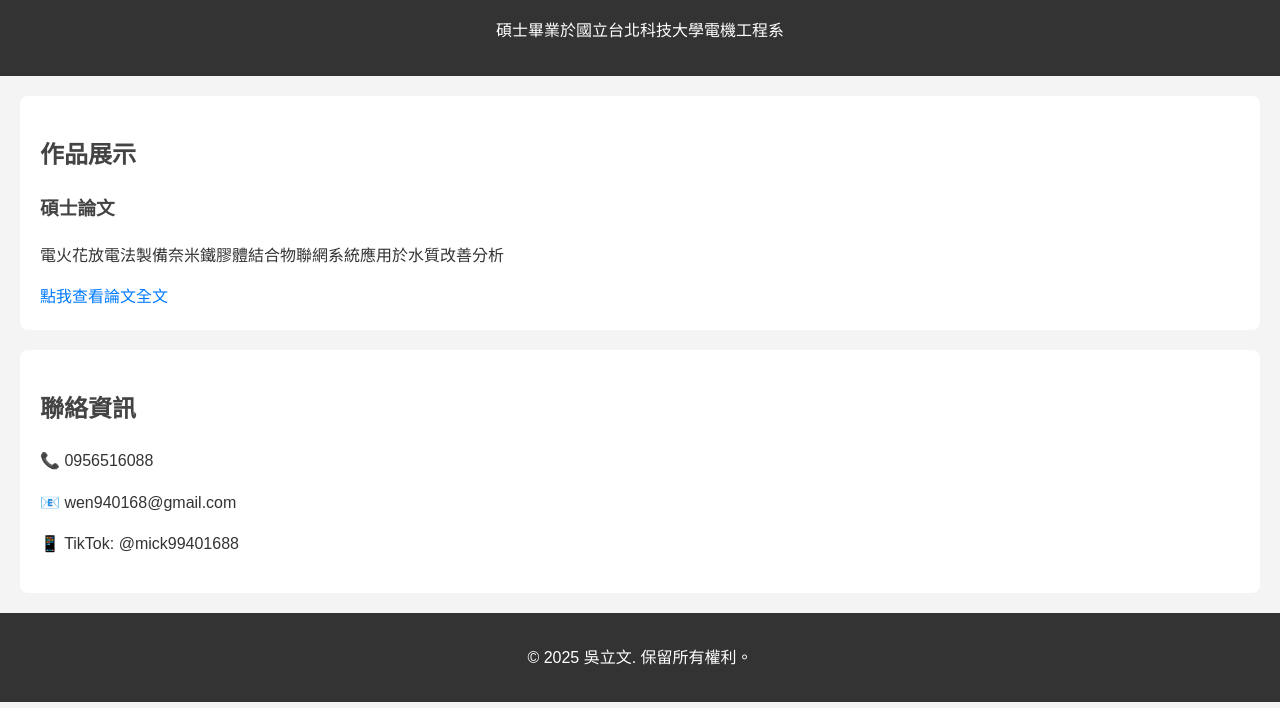
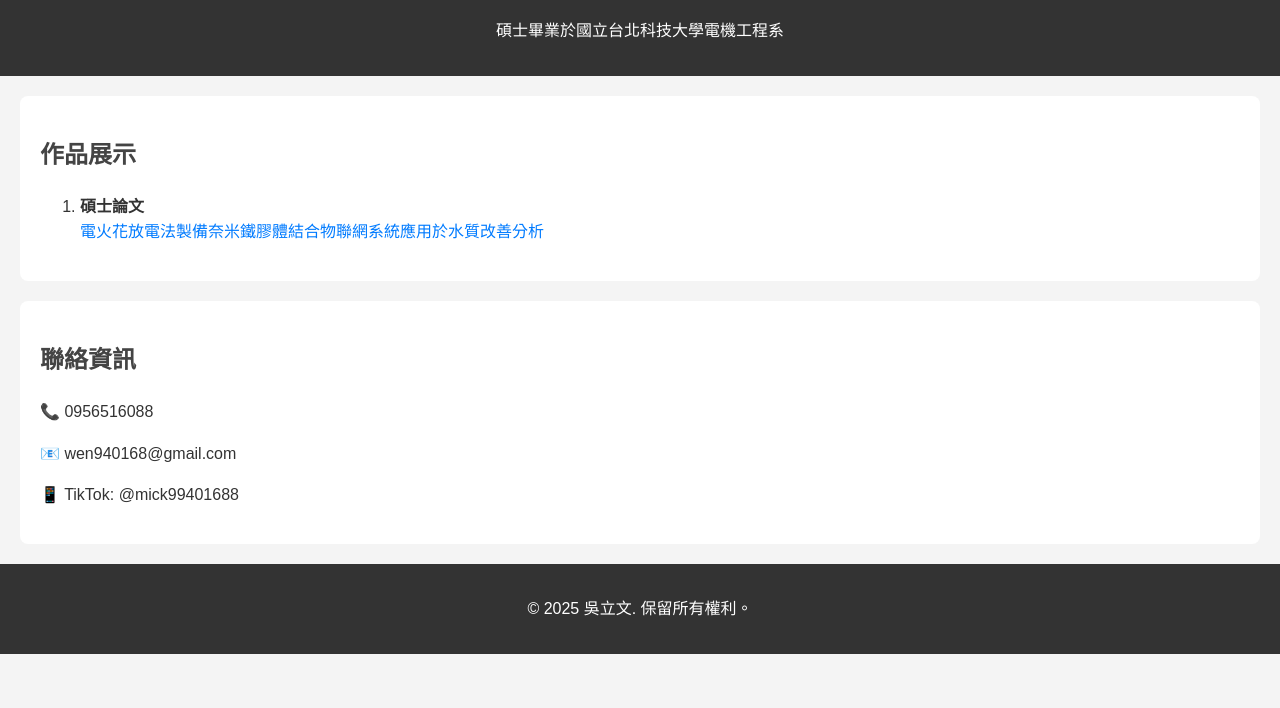
Before and after one commit to wen940168/wen940168.github.io, a plain HTML site: page index.html in a window 1280 px wide. Shown: the part 92-800 px from the top of the page. Drawn offline with Linux system fonts and the light colour scheme.

Commit message:
Update index.html

```diff
--- a/index.html
+++ b/index.html
@@ -13,13 +13,17 @@
         <p>碩士畢業於國立台北科技大學電機工程系</p>
     </header>
 
-    <section>
-        <h2>作品展示</h2>
-        <h3>碩士論文</h3>
-        <p>電火花放電法製備奈米鐵膠體結合物聯網系統應用於水質改善分析</p>
-        <a href="https://ndltd.ncl.edu.tw/cgi-bin/gs32/gsweb.cgi/ccd=.GMn9D/record?r1=1&h1=0" target="_blank">點我查看論文全文</a>
-    </section>
-
+   <section>
+    <h2>作品展示</h2>
+    <ol>
+        <li>
+            <strong>碩士論文</strong><br>
+            <a href="https://ndltd.ncl.edu.tw/cgi-bin/gs32/gsweb.cgi/ccd=.GMn9D/record?r1=1&h1=0" target="_blank">
+                電火花放電法製備奈米鐵膠體結合物聯網系統應用於水質改善分析
+            </a>
+        </li>
+    </ol>
+</section>
     <section>
         <h2>聯絡資訊</h2>
         <p>📞 0956516088</p>
```
